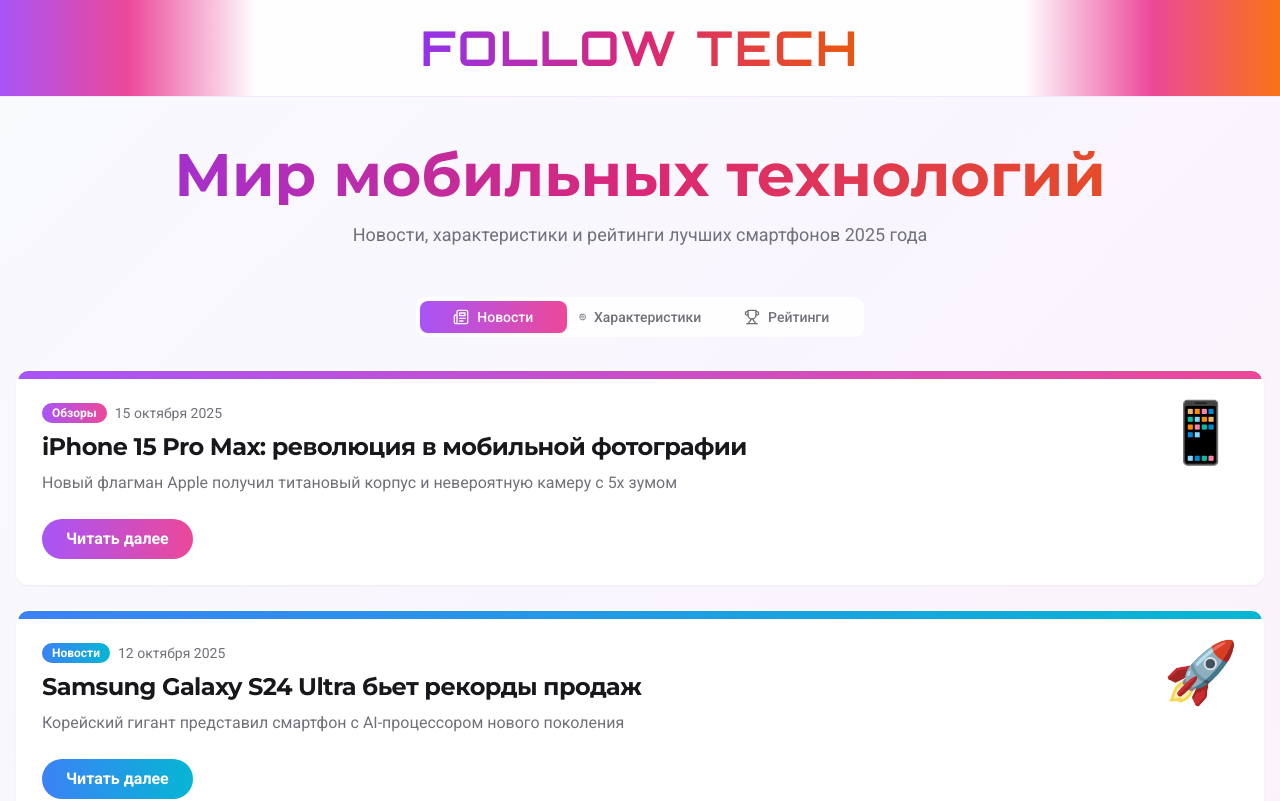
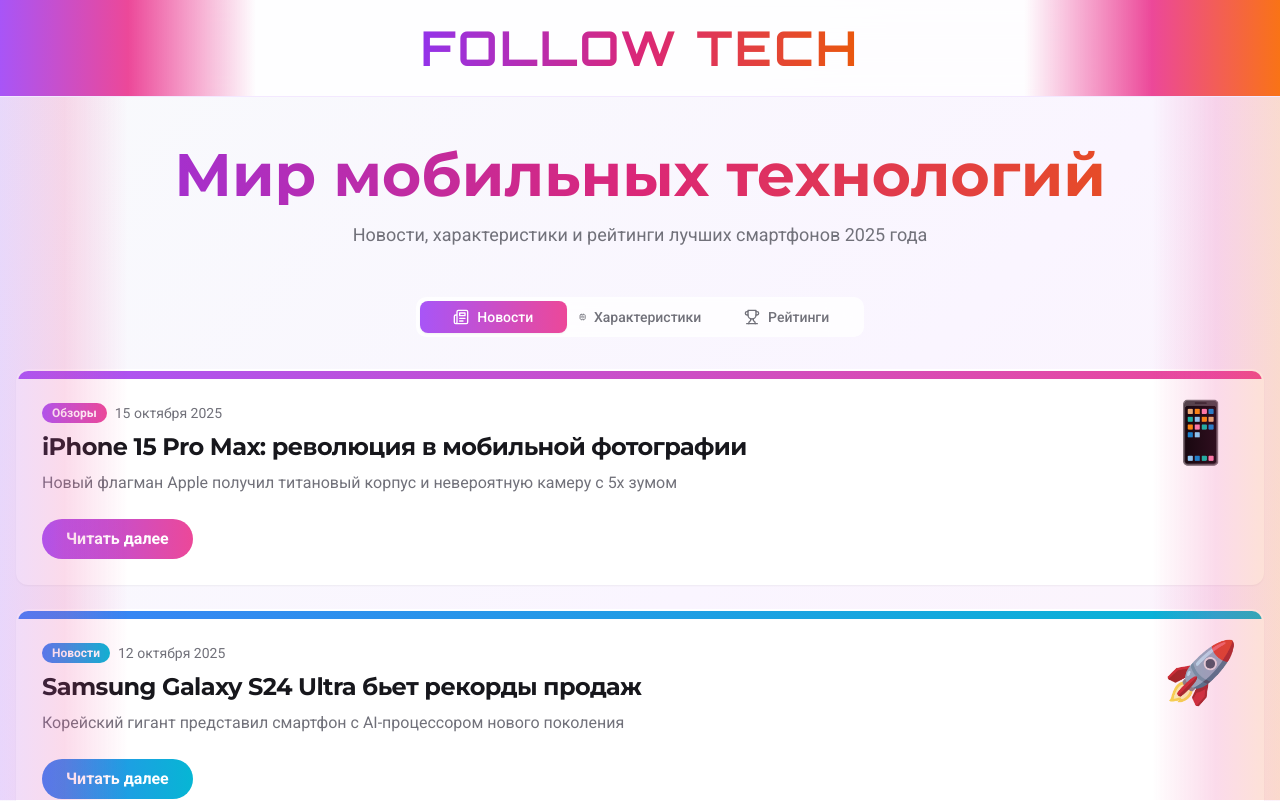
Before and after one commit to pr-poehali-dev/phone-info-portal, a React (Vite) app: page / in a window 1280 px wide. Shown: the top 801 px of the page. Built offline with nearby package versions, Linux system fonts and the light colour scheme.

Commit message:
feat: добавить градиентные полосы

```diff
--- a/src/pages/Index.tsx
+++ b/src/pages/Index.tsx
@@ -101,7 +101,10 @@ const Index = () => {
   ];
 
   return (
-    <div className="min-h-screen bg-gradient-to-br from-slate-50 via-purple-50 to-pink-50">
+    <div className="min-h-screen bg-gradient-to-br from-slate-50 via-purple-50 to-pink-50 relative">
+      <div className="fixed left-0 top-0 bottom-0 w-16 md:w-32 bg-gradient-to-r from-purple-500/20 via-pink-500/20 to-transparent pointer-events-none z-40"></div>
+      <div className="fixed right-0 top-0 bottom-0 w-16 md:w-32 bg-gradient-to-l from-orange-500/20 via-pink-500/20 to-transparent pointer-events-none z-40"></div>
+
       <header className="bg-white/80 backdrop-blur-lg border-b border-purple-100 sticky top-0 z-50 relative overflow-hidden">
         <div className="absolute left-0 top-0 bottom-0 w-32 md:w-64 bg-gradient-to-r from-purple-500 via-pink-500 to-transparent"></div>
         <div className="absolute right-0 top-0 bottom-0 w-32 md:w-64 bg-gradient-to-l from-orange-500 via-pink-500 to-transparent"></div>
@@ -114,7 +117,7 @@ const Index = () => {
         </div>
       </header>
 
-      <main className="container mx-auto px-4 py-12">
+      <main className="container mx-auto px-4 py-12 relative z-10">
         <div className="text-center mb-12 animate-fade-in">
           <h2 className="text-4xl md:text-6xl font-bold mb-4 bg-gradient-to-r from-purple-600 via-pink-600 to-orange-600 bg-clip-text text-transparent">
             Мир мобильных технологий
```
